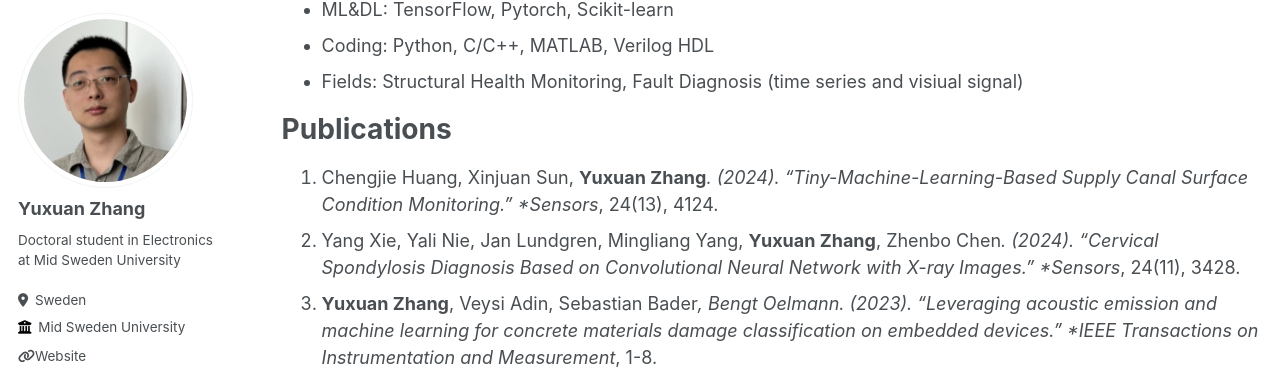
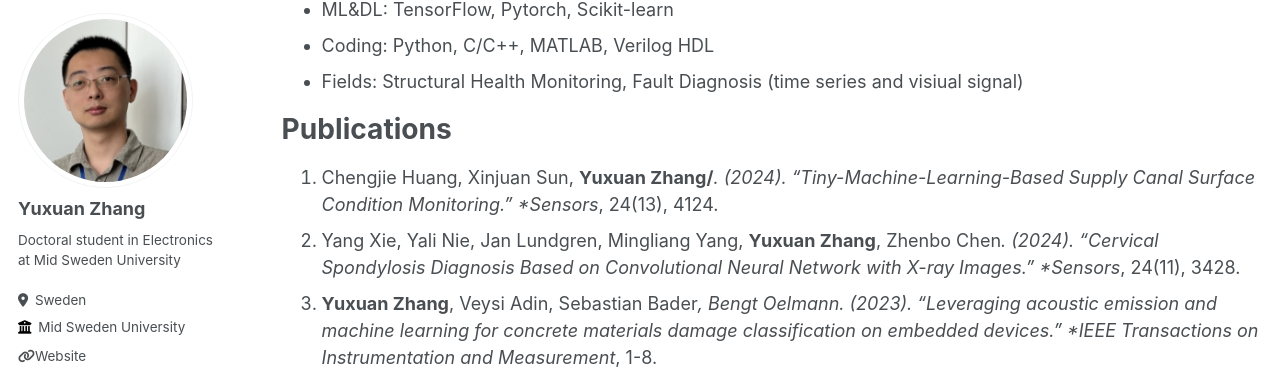
Before and after one commit to YuxuanZhang-96/YuxuanZhang-96.github.io, a Jekyll site: the page built from _pages/cv.md, in a window 1280 px wide and 900 px high, scrolled down 476 px. Shown: the part 93-462 px from the top of the window. Built offline with Jekyll 4.4.1, drawn with Linux system fonts in a browser that asks for light colours; some web fonts are replaced.

Commit message:
Update cv.md

```diff
--- a/_pages/cv.md
+++ b/_pages/cv.md
@@ -29,7 +29,7 @@ Skills
 
 Publications
 ======
-1. Chengjie Huang, Xinjuan Sun, **Yuxuan Zhang***. (2024). "Tiny-Machine-Learning-Based Supply Canal Surface Condition Monitoring." *Sensors*, 24(13), 4124.
+1. Chengjie Huang, Xinjuan Sun, **Yuxuan Zhang/***. (2024). "Tiny-Machine-Learning-Based Supply Canal Surface Condition Monitoring." *Sensors*, 24(13), 4124.
 2. Yang Xie, Yali Nie, Jan Lundgren, Mingliang Yang, **Yuxuan Zhang**, Zhenbo Chen*. (2024). "Cervical Spondylosis Diagnosis Based on Convolutional Neural Network with X-ray Images." *Sensors*, 24(11), 3428.
 3. **Yuxuan Zhang**, Veysi Adin, Sebastian Bader*, Bengt Oelmann. (2023). "Leveraging acoustic emission and machine learning for concrete materials damage classification on embedded devices." *IEEE Transactions on Instrumentation and Measurement*, 1-8.
 4. Veysi Adin, **Yuxuan Zhang**, Bruno Ando, Bengt Oelmann, Sebastian Bader*. (2023). "Tiny Machine Learning for Real-Time Postural Stability Analysis." In *2023 IEEE Sensors Applications Symposium (SAS)*, 1-6.
```
